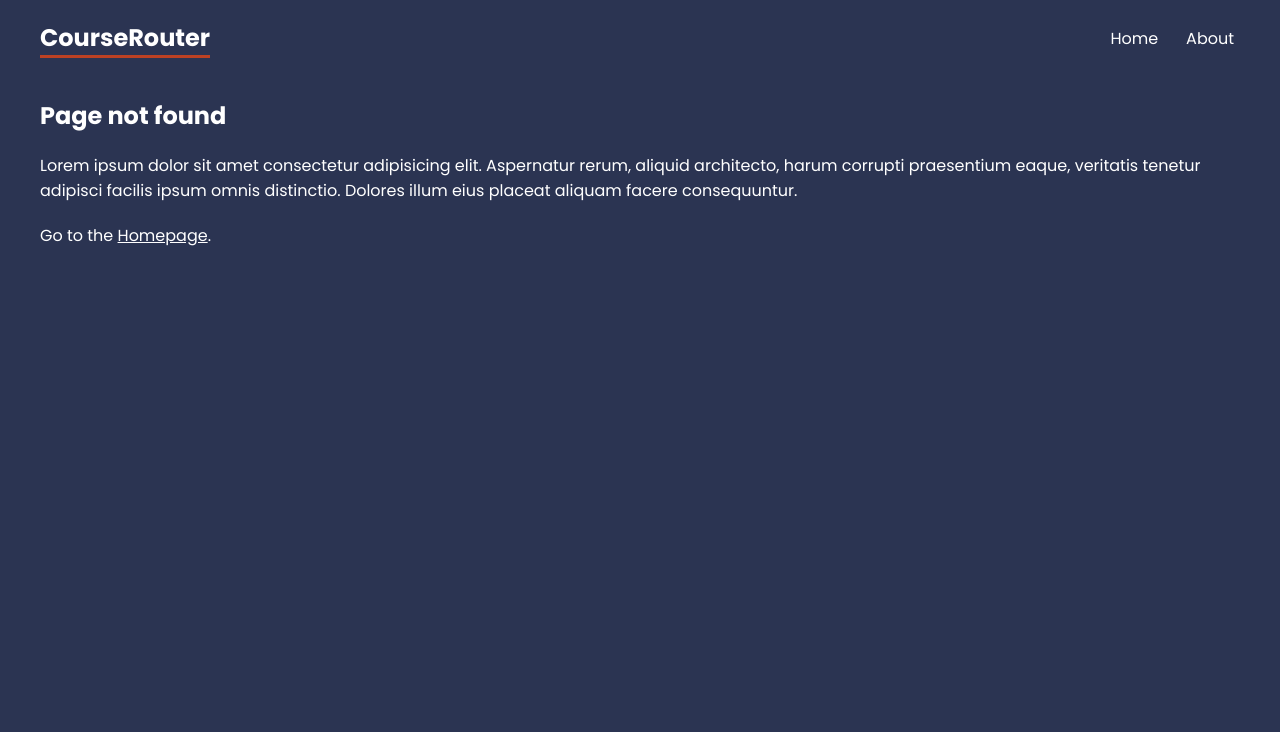
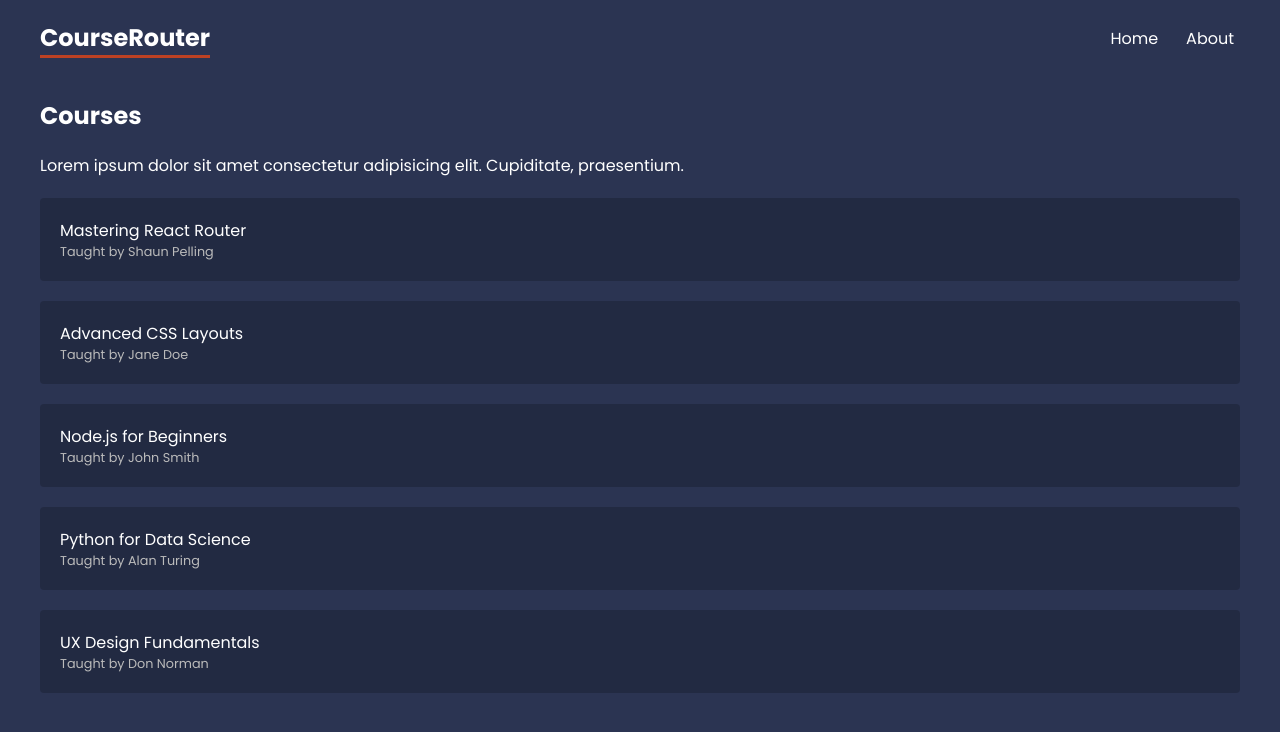
Before and after one commit to villiger9/lms-react, a React (Vite) app: page /courses in a window 1280 px wide. Shown: the top 732 px of the page. Built offline with nearby package versions, Linux system fonts and the light colour scheme; data requests are answered from the project's data file.

Commit message:
added CoursesLayout and Courses

```diff
--- a/src/App.jsx
+++ b/src/App.jsx
@@ -15,6 +15,8 @@ import Contact from "./pages/help/Contact";
 import RootLayout from "./layouts/RootLayout";
 import HelpLayout from "./layouts/HelpLayout";
 import NotFound from "./NotFound";
+import CoursesLayout from "./layouts/CoursesLayout";
+import Courses, { coursesLoader } from "./pages/courses/Courses";
 
 const router = createBrowserRouter(
   createRoutesFromElements(
@@ -24,6 +26,10 @@ const router = createBrowserRouter(
       <Route path="help" element={<HelpLayout />}>
         <Route path="faq" element={<Faq />} />
         <Route path="contact" element={<Contact />} />
+      </Route>
+
+      <Route path="courses" element={<CoursesLayout />}>
+        <Route index element={<Courses />} loader={coursesLoader} />
       </Route>
       <Route path="*" element={<NotFound />} />
     </Route>
--- a/src/index.css
+++ b/src/index.css
@@ -103,8 +103,25 @@ form label span {
   margin-bottom: 10px;
 }
 
-/* careers list */
-
+/* courses list */
+.courses > a {
+  display: block;
+  background: rgba(0, 0, 0, 0.2);
+  padding: 20px;
+  border-radius: 4px;
+  margin: 20px 0;
+  text-decoration: none;
+}
+.courses > a:hover p {
+  color: var(--primary);
+}
+.courses p {
+  margin: 0;
+}
+.courses > a p:last-child {
+  font-size: 0.8em;
+  color: #bbb;
+}
 /* careers details */
 
 /* breadcrumbs */
--- /dev/null
+++ b/src/layouts/CoursesLayout.jsx
@@ -0,0 +1,15 @@
+import { Outlet } from "react-router-dom";
+
+export default function CoursesLayout() {
+  return (
+    <div className="courses-layout">
+      <h2>Courses</h2>
+      <p>
+        Lorem ipsum dolor sit amet consectetur adipisicing elit. Cupiditate,
+        praesentium.
+      </p>
+
+      <Outlet />
+    </div>
+  );
+}
--- /dev/null
+++ b/src/pages/courses/Courses.jsx
@@ -0,0 +1,23 @@
+import { Link, useLoaderData } from "react-router-dom";
+
+export default function Courses() {
+  const courses = useLoaderData();
+
+  return (
+    <div className="courses">
+      {courses.map((course) => (
+        <Link to="/" key={course.id}>
+          <p>{course.title}</p>
+          <p>Taught by {course.instructor}</p>
+        </Link>
+      ))}
+    </div>
+  );
+}
+
+//loader function
+export const coursesLoader = async () => {
+  const res = await fetch("http://localhost:4000/courses");
+
+  return res.json();
+};
```
